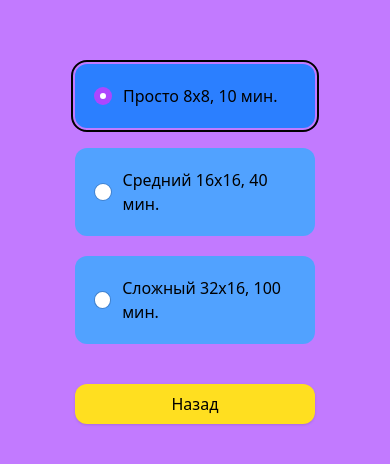
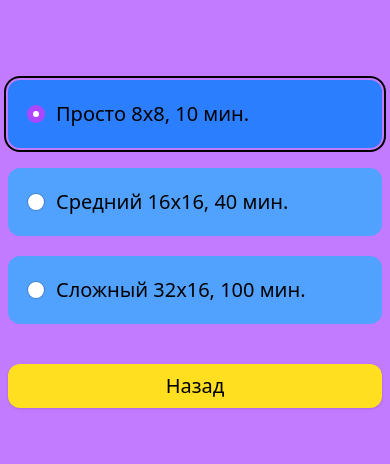
Before and after one commit to Nexxxit/Minesweeper, a React (Vite) app: page /settings in a window 390 px wide. Shown: the part 178-642 px from the top of the page. Built offline with nearby package versions, Linux system fonts and the light colour scheme.

Commit message:
style: mobile adapt settings

```diff
--- a/src/components/settingMode/SettingMode.tsx
+++ b/src/components/settingMode/SettingMode.tsx
@@ -11,13 +11,13 @@ export default function SettingMode({
   labelText,
   check,
   id,
-  handleOptionChange
+  handleOptionChange,
 }: SettingModeProps) {
 
   return (
-    <div className="flex gap-3 w-60 md:w-80 xl:w-160">
+    <div className="w-full flex gap-3">
       <label
-        className="w-full flex items-center transition duration-150 ease-in-out lg:hover:-translate-y-1 lg:hover:scale-105  flex gap-3 rounded-xl has-checked:outline-2 has-checked:outline-solid hover:outline-2 hover:outline-dashed outline-offset-2 cursor-pointer bg-blue-400 hover:bg-blue-500 p-5 has-checked:bg-blue-500 text-md md:text-xl xl:text-2xl"
+        className="w-full text-xl flex items-center transition duration-150 ease-in-out lg:hover:-translate-y-1 lg:hover:scale-105  flex gap-3 rounded-xl has-checked:outline-2 has-checked:outline-solid hover:outline-2 hover:outline-dashed outline-offset-2 cursor-pointer bg-blue-400 hover:bg-blue-500 p-5 has-checked:bg-blue-500 text-md md:text-xl xl:text-2xl"
         htmlFor={id}
       >
         <input
--- a/src/components/settings/Settings.tsx
+++ b/src/components/settings/Settings.tsx
@@ -17,7 +17,7 @@ export default function Settings() {
     }, [selectedOption])
 
   return (
-    <div className="flex flex-col gap-10">
+    <div className="flex flex-col gap-10 w-full md:w-150 lg:w-160">
       <div className="flex flex-col gap-5">
         <SettingMode
           labelText="Просто 8х8, 10 мин."
@@ -40,7 +40,7 @@ export default function Settings() {
       </div>
       <Link to={"/"}>
         <Button
-          className="w-full"
+          className="w-full text-xl"
           btnText="Назад"
         />
       </Link>
```
